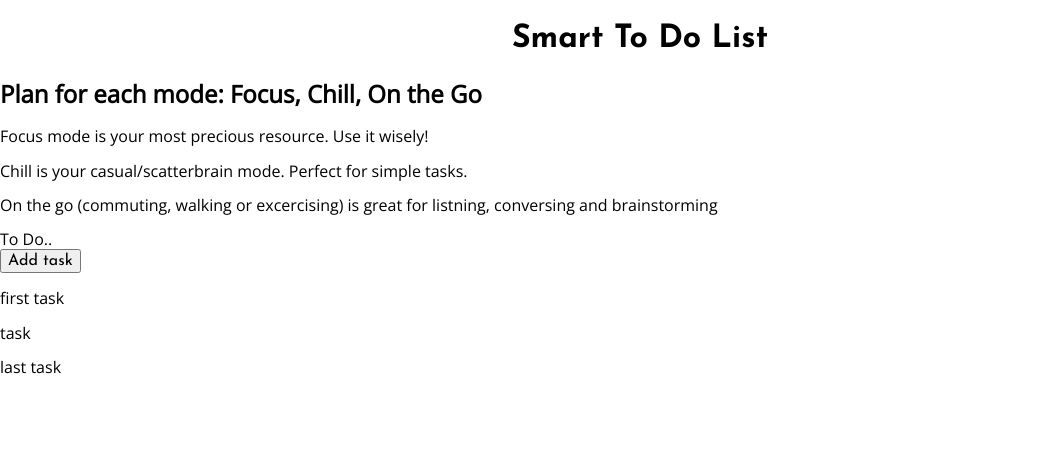
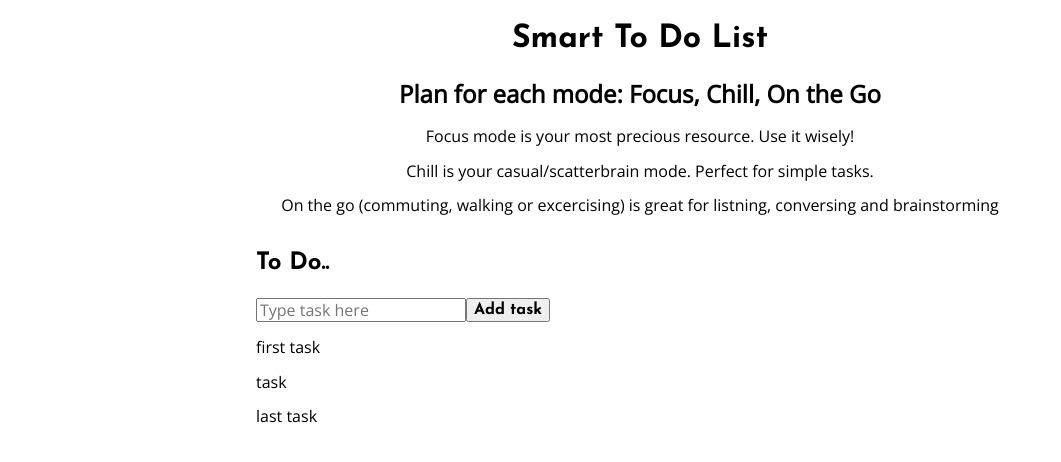
Before and after one commit to sarit-chaet-hudis/to-do-app, a website: page index.html in a window 1280 px wide. Shown: the whole page, without its empty margins (0-1061 px from the left). Drawn offline with nearby package versions, Linux system fonts and the light colour scheme.

Commit message:
basic layout

```diff
--- a/index.html
+++ b/index.html
@@ -17,7 +17,7 @@
   </head>
   <body>
     <header>
-      <h1 class="heading">Smart To Do List</h1>
+      <h1 class="fontTitle">Smart To Do List</h1>
       <h2>Plan for each mode: Focus, Chill, On the Go</h2>
       <p>Focus mode is your most precious resource. Use it wisely!</p>
       <p>Chill is your casual/scatterbrain mode. Perfect for simple tasks.</p>
@@ -27,13 +27,13 @@
       </p>
     </header>
     <main>
-      <div class="list-cont">
-        <div class="list-title">To Do..</div>
-        <div class="new-task">
-          <div class="input-task"></div>
-          <button>Add task</button>
+      <div class="listCont">
+        <h2 class="fontTitle">To Do..</h2>
+        <div class="newTask">
+          <div class="inputTask"><input type="text" id="#newTaskInput" placeholder="Type task here" required></div>
+          <button class="fontTitle">Add task</button>
         </div>
-        <div class="task-list">
+        <div class="taskList">
           <p>first task</p>
           <p>task</p>
           <p>last task</p>
--- a/scss/main.scss
+++ b/scss/main.scss
@@ -1,9 +1,26 @@
-.heading,
-button {
-  text-align: center;
-  font-family: "Josefin Sans", sans-serif;
-}
-
 * {
   font-family: "Open Sans", sans-serif;
 }
+
+header {
+  width: 60%;
+  margin: auto;
+  text-align: center;
+}
+
+.fontTitle {
+  font-family: "Josefin Sans", sans-serif;
+  font-weight: 700;
+}
+
+.listCont {
+  width: 60%;
+  margin: auto;
+  display: flex;
+  flex-direction: column;
+
+.newTask {
+
+  display: flex;
+}
+}
```
Also changed, not shown: assets/css/main.css.
